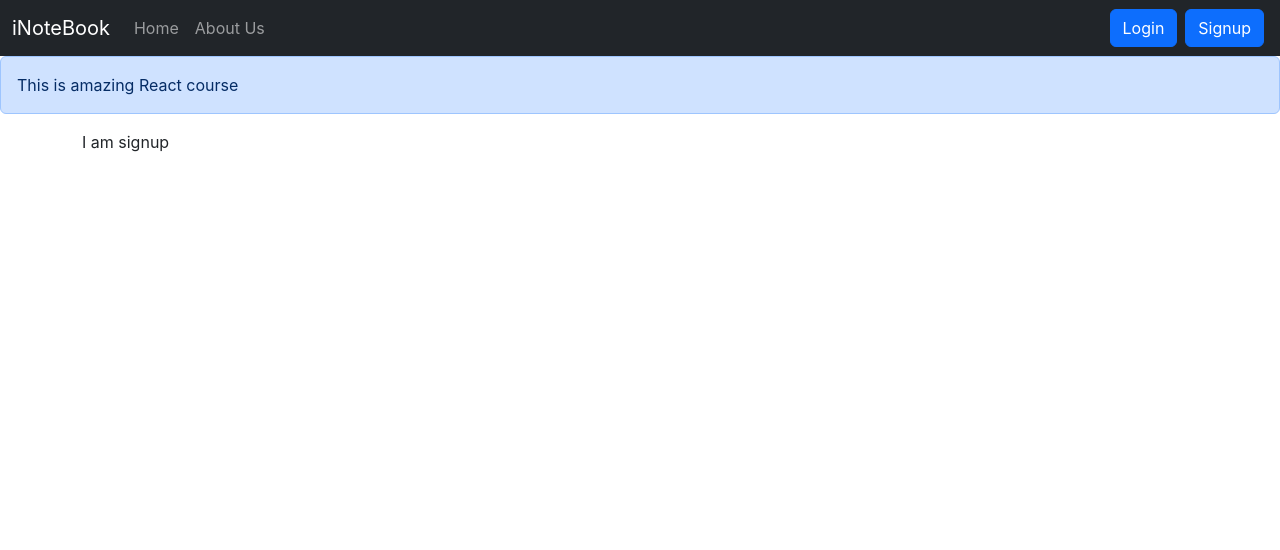
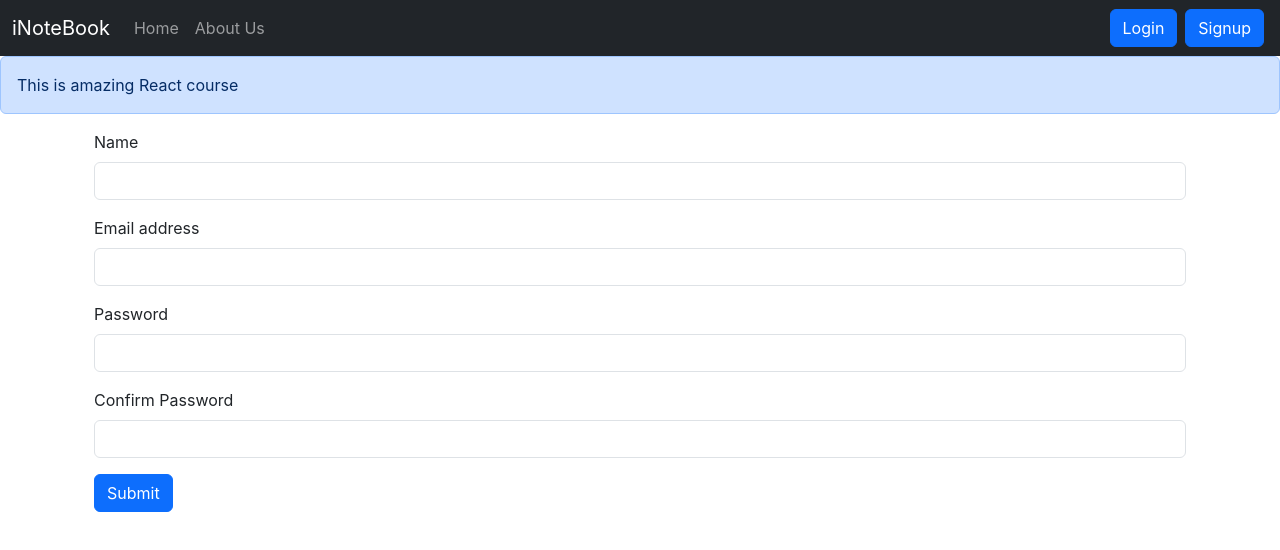
Before and after one commit to M-Yousuf123/inotebook, a React (Create React App) app: page /signup in a window 1280 px wide. Shown: the top 550 px of the page. Built offline with nearby package versions, Linux system fonts and the light colour scheme.

Commit message:
adding signup

```diff
--- a/src/components/Navbar.js
+++ b/src/components/Navbar.js
@@ -7,8 +7,8 @@ const Navbar = () => {
     <nav className="navbar navbar-expand-lg navbar-dark bg-dark">
     <div className="container-fluid">
       <Link className="navbar-brand" to="/">iNoteBook</Link>
-      <button className="navbar-toggler" type="button" databstoggle="collapse" databstarget="#navbarSupportedContent" aria-controls="navbarSupportedContent" aria-expanded="false" aria-label="Toggle navigation">
-        <span className="navbar-toggler-icon"></span>
+      <button className="navbar-toggler" type="button" data-bs-toggle="collapse" data-bs-target="#navbarSupportedContent" aria-controls="navbarSupportedContent" aria-expanded="false" aria-label="Toggle navigation">
+      <span className="navbar-toggler-icon"></span>
       </button>
       <div className="collapse navbar-collapse" id="navbarSupportedContent">
         <ul className="navbar-nav me-auto mb-2 mb-lg-0">
--- a/src/components/Signup.js
+++ b/src/components/Signup.js
@@ -1,9 +1,54 @@
-import React from 'react'
+import React, {useState} from 'react'
+import {useNavigate} from 'react-router-dom'
 
 const Signup = () => {
+    const [credentials, setCredentials] = useState({name:"", email:"", password:"", cpassword:""})
+    let navigate = useNavigate();
+    const handleSubmit = async (e)=>{
+        e.preventDefault();
+        const response = await fetch(`http://localhost:5000/api/auth/createuser`, {
+            method: "POST", // *GET, POST, PUT, DELETE, etc.t
+            headers: {
+              "Content-Type": "application/json"
+            },
+            body: JSON.stringify({name: credentials.name, email: credentials.email, password: credentials.password})
+          });
+          const json = await response.json();
+          console.log(json);
+          if(json.success){
+            // save the authtoken and redirect
+            localStorage.setItem('token', json.authtoken)
+            navigate("/")
+          }
+          else{
+            alert("Invalid Credentials")
+          }
+    }
+    const onChange = (e)=>{
+        setCredentials({...credentials, [e.target.name]:e.target.value})
+    }
+
   return (
-    <div>
-      I am signup
+    <div className='container'>
+      <form onSubmit={handleSubmit}>
+  <div className="mb-3">
+    <label htmlFor="name" className="form-label">Name</label>
+    <input type="text" className="form-control" id="name" name="name" value={credentials.name} onChange={onChange} aria-describedby="emailHelp" required minLength={3}/>
+  </div>
+  <div className="mb-3">
+    <label htmlFor="email" className="form-label">Email address</label>
+    <input type="email" className="form-control" id="email" name="email" value={credentials.email} onChange={onChange} aria-describedby="emailHelp" required/>
+  </div>
+  <div className="mb-3">
+    <label htmlFor="password" className="form-label">Password</label>
+    <input type="password" className="form-control" id="password" name="password" value={credentials.password} onChange={onChange} required minLength={5}/>
+  </div>
+  <div className="mb-3">
+    <label htmlFor="cpassword" className="form-label">Confirm Password</label>
+    <input type="password" className="form-control" id="cpassword" name="cpassword" value={credentials.cpassword} onChange={onChange} required minLength={5}/>
+  </div>
+  <button type="submit" className="btn btn-primary">Submit</button>
+</form>
     </div>
   )
 }
```
Also changed, not shown: 1 other file (tests, documents, lock files or other folders).
